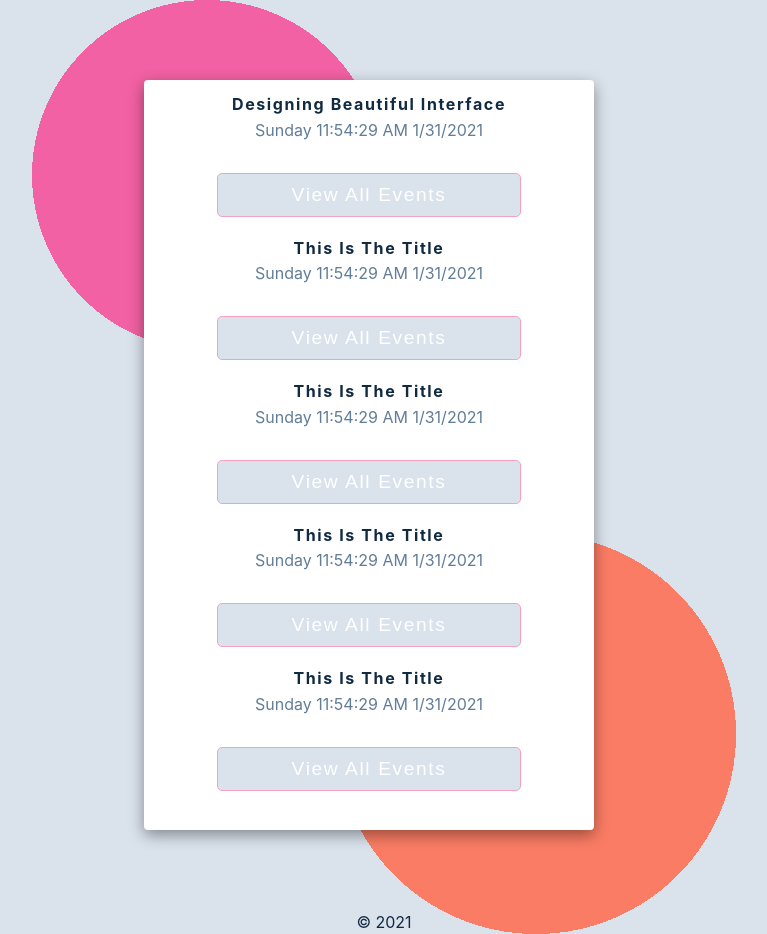
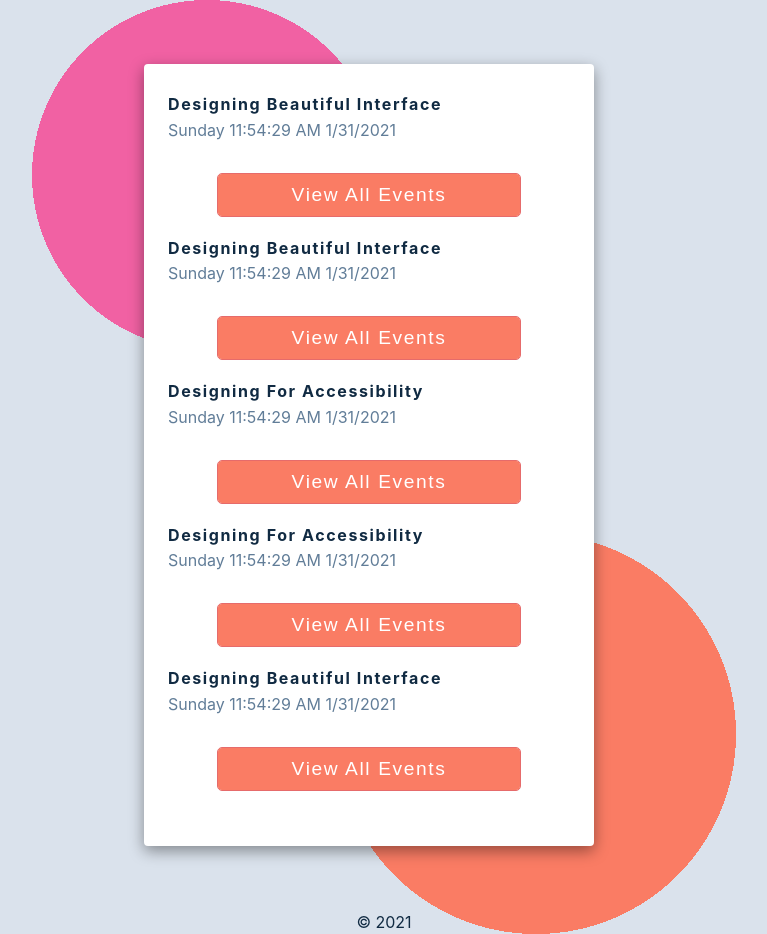
Before and after one commit to Semiteagain/event-list, a React (Create React App) app: page / in a window 1280 px wide. Shown: the whole page, without its empty margins (256-1023 px from the left). Built offline with nearby package versions, Linux system fonts and the light colour scheme.

Commit message:
update all

```diff
--- a/public/index.css
+++ b/public/index.css
@@ -41,6 +41,8 @@ Variables
   --dark-shadow: 0 5px 15px rgba(0, 0, 0, 0.4);
   --max-width: 1170px;
   --fixed-width: 450px;
+  --clr-pink: #F161A3;
+  --clr-brown: #FA7C64;
 
 }
 /*
@@ -70,8 +72,8 @@ body {
   min-height: 90vh;
   min-width: 55vw;
   border:none;
-  background: radial-gradient(closest-side,#F161A3 100% ,transparent) top left/350px 350px,
-  radial-gradient(closest-side,#FA7C64 100%,transparent) bottom right/400px 400px;
+  background: radial-gradient(closest-side,var(--clr-pink) 100% ,transparent) top left/350px 350px,
+  radial-gradient(closest-side,var(--clr-brown) 100%,transparent) bottom right/400px 400px;
   background-repeat:no-repeat;
 }
 
@@ -149,14 +151,14 @@ main {
 }
 
 .container {
-  width: 70vw;
-  margin: 5rem 7rem;
+  width: 100vw;
+  margin: 4rem 7rem;
   max-width: var(--fixed-width);
   background: var(--clr-white);
   border-radius: var(--radius);
-  padding: 1rem 1.5rem;
+  padding: 2rem 1.5rem;
   box-shadow: var(--dark-shadow);
-  text-align: center;
+
 }
 .container h3 {
   font-weight: normal;
@@ -182,14 +184,14 @@ main {
   display: block;
   width: 75%;
   border-color: transparent;
-  background: var(--clr-grey-1);
+  background: var(--clr-brown);
   margin: 2rem auto 0 auto;
   text-transform: capitalize;
   font-size: 1.2rem;
   padding: 0.5rem 0;
   letter-spacing: var(--spacing);
   border-radius: var(--radius);
-  outline: 1px solid rgba(242, 138, 178, 0.8);
+  outline: 1px solid var(--clr-red-light);
   cursor: pointer;
 }
 
--- a/src/components/listdetails.jsx
+++ b/src/components/listdetails.jsx
@@ -1,4 +1,3 @@
-
 
 
 const listdetails= [
@@ -11,25 +10,25 @@ const listdetails= [
 
     {
         key : 2,
-        title : "This is the Title",
+        title : "Designing Beautiful Interface",
         content : "This is the content",
 
     },
     {
         key : 3,
-        title : "This is the Title",
+        title : "Designing for Accessibility",
         content : "This is the content",
 
     },
     {
         key : 4,
-        title : "This is the Title",
+        title : "Designing for Accessibility",
         content : "This is the content",
 
     },
     {
         key : 5,
-        title : "This is the Title",
+        title : "Designing Beautiful Interface",
         content : "This is the content",
 
     },
```
Also changed, not shown: 1 other file (tests, documents, lock files or other folders).
